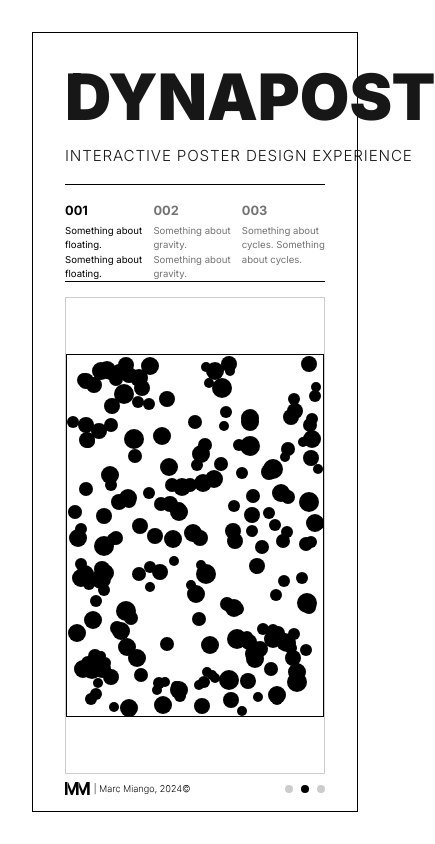
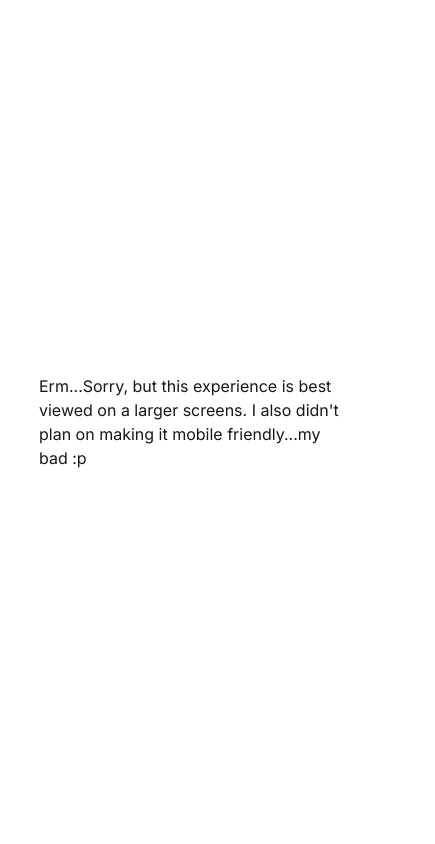
Before and after one commit to m-ku66/Dynapost, a Next.js app: page / in a window 390 px wide. Shown: the whole page, 435 px wide, since content can reach past the window. Built offline with nearby package versions, Linux system fonts and the light colour scheme.

Commit message:
finally finished. Whoop

```diff
--- a/app/components/InteractionCard.tsx
+++ b/app/components/InteractionCard.tsx
@@ -19,7 +19,7 @@ const InfoCards = ({ cards }: InfoCardsProps) => {
     "text-black select-none cursor-pointer flex flex-col gap-1 w-[32%] bg-transparent";
   return (
     <>
-      {cards.map((card) => (
+      {cards.map((card, index) => (
         <div
           key={card.id}
           className={
@@ -37,8 +37,12 @@ const InfoCards = ({ cards }: InfoCardsProps) => {
             }
           }}
         >
-          <h1 className="text-[0.8rem] font-bold">{card.title}</h1>
-          <p className="text-[0.6rem]">{card.description}</p>
+          <h1 className={`slide-up${index + 1} text-[0.8rem] font-bold`}>
+            {card.title}
+          </h1>
+          <p className={`slide-up${index + 1} text-[0.6rem]`}>
+            {card.description}
+          </p>
         </div>
       ))}
     </>
--- a/app/components/Separator.tsx
+++ b/app/components/Separator.tsx
@@ -7,7 +7,7 @@ export default function Separator({ height }: SeparatorProps) {
   return (
     <div
       style={{ height: `${height}rem` }}
-      className={`w-full bg-black my-4`}
+      className={`expand-from-center3 w-full bg-black my-4`}
     ></div>
   );
 }
--- a/app/components/animation_components/Container.tsx
+++ b/app/components/animation_components/Container.tsx
@@ -53,11 +53,12 @@ const Container = ({
   const animate = useCallback(() => {
     const centerX = width / 2; // Set to true center
     const centerY = height / 2;
-    const cycleSpeed = 0.01; // Increase for tighter orbit
+    const cycleSpeed = 0.03; // Increase for tighter orbit
 
     setObjectArray((prevObjects) => {
       return prevObjects.map((obj) => {
-        let { x, y, vx, vy, radius } = obj;
+        let { x, y, vx, vy } = obj;
+        const { radius } = obj;
 
         // Mouse repulsion logic
         if (isMouseInContainer.current) {
--- a/app/globals.css
+++ b/app/globals.css
@@ -26,3 +26,81 @@ body {
   font-family: "Inter", serif;
   font-optical-sizing: auto;
 }
+
+@keyframes fade-in {
+  from {
+    opacity: 0;
+  }
+
+  to {
+    opacity: 1;
+  }
+}
+
+@keyframes slide-up {
+  from {
+    opacity: 0;
+    transform: translateY(30px);
+  }
+
+  to {
+    opacity: 1;
+    transform: translateY(0px);
+  }
+}
+
+@keyframes expand-from-center {
+  from {
+    clip-path: inset(0 49.5% 0 49.5%);
+  }
+
+  to {
+    clip-path: inset(0 0 0 0);
+  }
+}
+
+.fade-in {
+  animation: fade-in 0.5s ease-in-out;
+}
+
+.fade-in1 {
+  animation: fade-in 1s ease-in-out;
+}
+
+.fade-in2 {
+  animation: fade-in 1.5s ease-in-out;
+}
+
+.fade-in3 {
+  animation: fade-in 2s ease-in-out;
+}
+
+.slide-up {
+  animation: slide-up 0.4s ease-in-out;
+}
+
+.slide-up1 {
+  animation: slide-up 0.5s ease-in-out;
+}
+
+.slide-up2 {
+  animation: slide-up 0.6s ease-in-out;
+}
+
+.slide-up3 {
+  animation: slide-up 0.7s ease-in-out;
+}
+
+.expand-from-center1 {
+  animation: expand-from-center 0.5s cubic-bezier(0.4, 0, 0.9, 0.3) forwards;
+}
+
+.expand-from-center2 {
+  animation: expand-from-center 0.5s cubic-bezier(0.4, 0, 0.9, 0.3) forwards;
+  animation-delay: 0.1s;
+}
+
+.expand-from-center3 {
+  animation: expand-from-center 0.5s cubic-bezier(0.4, 0, 0.9, 0.3) forwards;
+  animation-delay: 0.2s;
+}
--- a/app/page.tsx
+++ b/app/page.tsx
@@ -20,6 +20,8 @@ export default function Home() {
     text: "Nr",
   });
   const [objectCount, setObjectCount] = useState(200);
+  const audioRef = useRef<HTMLAudioElement>(null);
+  const [isPlaying, setIsPlaying] = useState(false);
 
   useEffect(() => {
     const adjustLetterSpacing = () => {
@@ -44,6 +46,14 @@ export default function Home() {
       }
     };
 
+    const handleKeyPress = (event: KeyboardEvent) => {
+      if (event.key.toLowerCase() === "s") {
+        toggleAudio();
+      }
+    };
+
+    window.addEventListener("keydown", handleKeyPress);
+
     // Initial calculations
     adjustLetterSpacing();
     adjustContainerDimensions();
@@ -56,6 +66,7 @@ export default function Home() {
     return () => {
       window.removeEventListener("resize", adjustLetterSpacing);
       window.removeEventListener("resize", adjustContainerDimensions);
+      window.removeEventListener("keydown", handleKeyPress);
     };
   }, []);
 
@@ -89,17 +100,64 @@ export default function Home() {
     }
   }
 
+  useEffect(() => {
+    const audio = audioRef.current;
+    if (!audio) return;
+
+    // Set up audio
+    audio.volume = 0.5; // Set initial volume to 50%
+
+    // Handle audio play on user interaction
+    const playAudio = () => {
+      if (audio.paused) {
+        audio
+          .play()
+          .then(() => {
+            setIsPlaying(true);
+          })
+          .catch((error) => {
+            console.error("Audio playback failed:", error);
+          });
+      }
+    };
+
+    // Add click event listener to document for initial play
+    document.addEventListener("click", playAudio, { once: true });
+
+    return () => {
+      document.removeEventListener("click", playAudio);
+    };
+  }, []);
+
+  const toggleAudio = () => {
+    const audio = audioRef.current;
+    if (!audio) return;
+
+    if (audio.paused) {
+      audio
+        .play()
+        .then(() => setIsPlaying(true))
+        .catch((error) => console.error("Audio playback failed:", error));
+    } else {
+      audio.pause();
+      setIsPlaying(false);
+    }
+  };
+
   return (
     <AppContextProvider>
-      <div className="container max-w-full h-screen flex justify-center items-center p-8">
-        <div className="w-full md:w-[500px] h-full border border-1 border-black flex flex-col px-8 pt-4 pb-4">
+      <div className="hidden fade-in1 container max-w-full h-screen md:flex justify-center items-center p-8">
+        <div className="slide-up w-full md:w-[500px] h-full border border-1 border-black flex flex-col px-8 pt-4 pb-4">
           <div className="flex flex-col select-none">
-            <h1 ref={h1Ref} className="text-[4rem] font-black text-center">
+            <h1
+              ref={h1Ref}
+              className="expand-from-center1 text-[4rem] font-black text-center"
+            >
               DYNAPOST
             </h1>
             <p
               ref={pRef}
-              className="text-[0.95rem] md:text-[1rem] text-nowrap text-center font-light"
+              className="expand-from-center2 text-[0.95rem] md:text-[1rem] text-nowrap text-center font-light"
               style={{ letterSpacing: `${letterSpacing}px` }}
             >
               INTERACTIVE POSTER DESIGN EXPERIENCE
@@ -114,19 +172,19 @@ export default function Home() {
                     id: "float",
                     title: "001",
                     description:
-                      "Something about floating. Something about floating.",
+                      "Sometimes it's good to let go and let yourself float.",
                   },
                   {
                     id: "bounce",
                     title: "002",
                     description:
-                      "Something about gravity. Something about gravity.",
+                      "What goes up must come down. And back up again.",
                   },
                   {
                     id: "cycle",
                     title: "003",
                     description:
-                      "Something about cycles. Something about cycles.",
+                      "Round and round and round and round and round.",
                   },
                 ]}
               />
@@ -135,7 +193,7 @@ export default function Home() {
           </div>
           <div
             ref={parentRef}
-            className="flex justify-center items-center w-full h-[80%] border border-1 border-black/[0.2]"
+            className="fade-in2 flex justify-center items-center w-full h-[80%] border border-1 border-black/[0.2]"
           >
             <Container
               width={containerDimensions.width}
@@ -144,7 +202,7 @@ export default function Home() {
               maxSize={maxSize.value}
             />
           </div>
-          <div className="flex justify-between mt-2 items-center">
+          <div className="fade-in3 flex justify-between mt-2 items-center">
             <Image
               onClick={sizeSwitcher}
               src="/logo.svg"
@@ -182,6 +240,50 @@ export default function Home() {
             </div>
           </div>
         </div>
+        <audio
+          src="/lofi-song-backyard-by-lofium-242713.mp3"
+          ref={audioRef}
+          loop
+          autoPlay
+        ></audio>
+        <div className="select-none absolute flex flex-col gap-1 left-8 bottom-4">
+          <div className="flex gap-1 text-[0.5rem] md:text-[1rem]">
+            Music by
+            <a
+              className="text-emerald-800"
+              href="https://pixabay.com/users/lofium-30660321/"
+              target="_blank"
+            >
+              Lofium
+            </a>
+          </div>
+          <p className="hidden md:block text-[0.7rem]">
+            press 's' to {isPlaying ? "mute" : "unmute"} sound
+          </p>
+        </div>
+
+        <div className="select-none absolute flex flex-col gap-1 right-8 bottom-4">
+          <div className="flex gap-1 text-[0.5rem] md:text-[1rem]">
+            Check out my
+            <a
+              className="text-rose-800"
+              href="https://marcmiango.vercel.app/"
+              target="_blank"
+            >
+              portfolio
+            </a>
+            too!
+          </div>
+          <p className="hidden md:block text-[0.7rem]">
+            Thanks for visiting! :D{" "}
+          </p>
+        </div>
+      </div>
+      <div className="md:hidden container max-w-full h-screen flex justify-center items-center">
+        <p className="w-[80%]">
+          Erm...Sorry, but this experience is best viewed on a larger screens. I
+          also didn't plan on making it mobile friendly...my bad :p
+        </p>
       </div>
     </AppContextProvider>
   );
```
Also changed, not shown: 1 other file (tests, documents, lock files or other folders).
